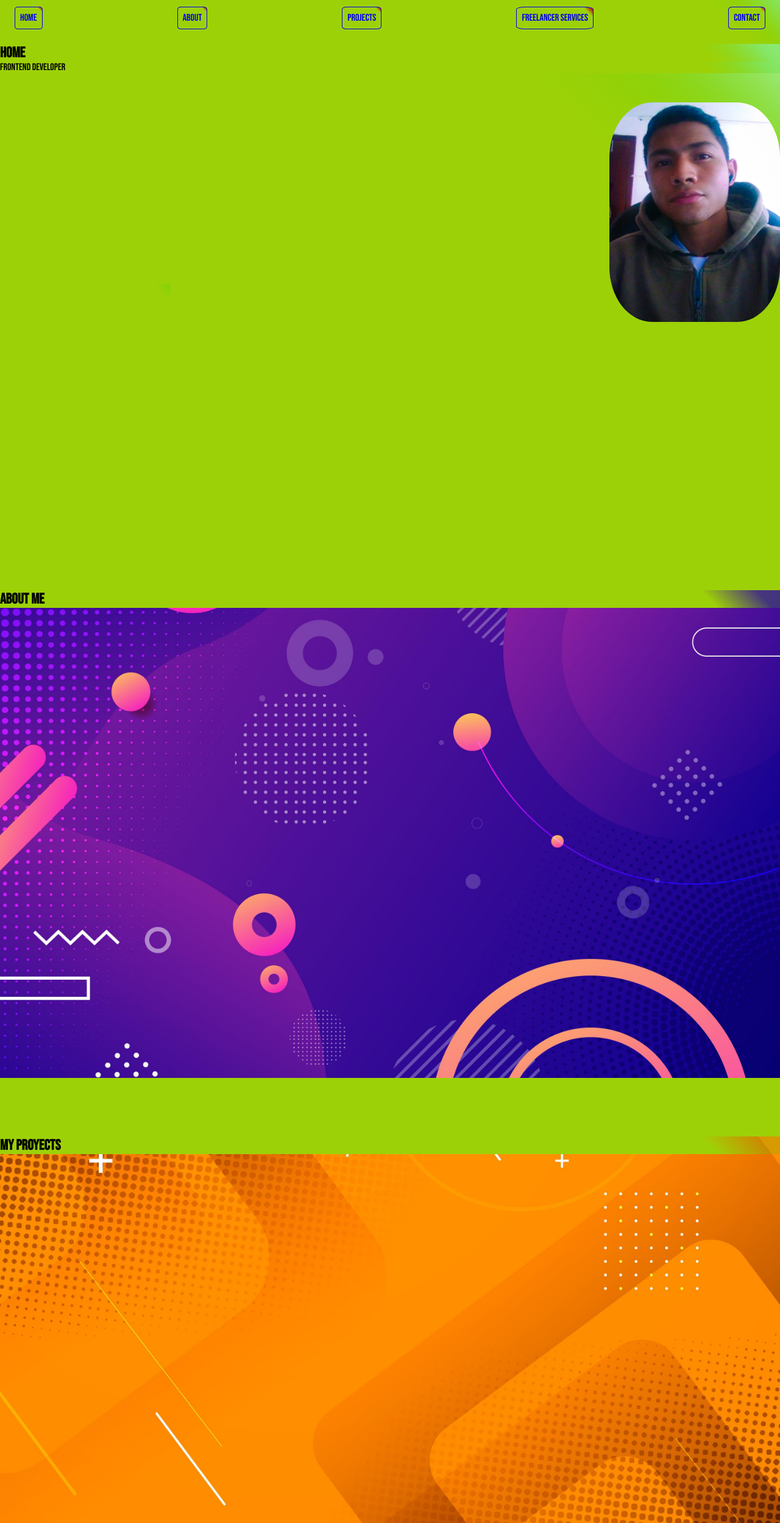
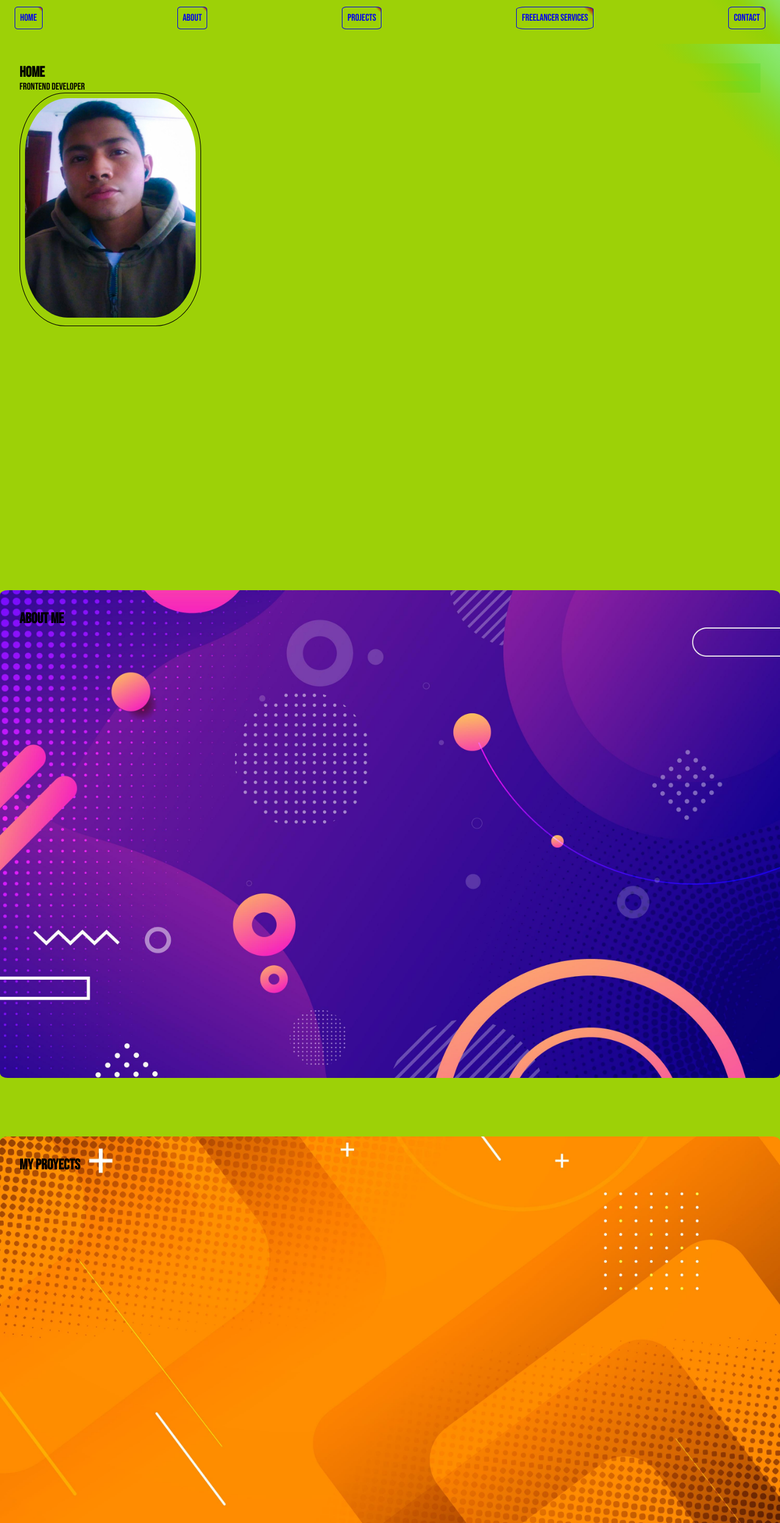
Before and after one commit to 1999CDavid/Proyect01, a plain HTML site: page index.html in a window 1280 px wide. Shown: the part 62-2560 px from the top of the page at 61% size. Drawn offline with Linux system fonts and the light colour scheme.

Commit message:
Cambios en diseño y agragando formulario

```diff
--- a/index.html
+++ b/index.html
@@ -36,18 +36,30 @@
             <p>
                 FRONTEND DEVELOPER
             </p>
-            <picture class="fotoContent">
+            <figure class="fotoContent">
                 <img id="foto" src="images/foto.jpg" alt="FotoCV">
-            </picture>
+            </figure>
         </section>
-        <section id="sect2">
+        <section id="sect2" class="sectBck">
             <h2>About me</h2>
         </section>
-        <section id="sect3">
+        <section id="sect3" class="sectBck">
             <h2>My proyects</h2>
         </section>
         <section id="sect4">
             <h2>Freelancer Services</h2>
+            <form>
+                <label for="nombre">Name:</label>
+                <input type="text" id="name" required>
+
+                <label for="contact">Contact:</label>
+                <input type="number" id="number" required>
+
+                <label for="mensaje">Message:</label>
+                <textarea id="message" name="message" rows="4" required></textarea>
+
+                <button type="submit">Submit</button>
+            </form>
         </section>
     </main>
     <footer id="footer">
--- a/responsiveStyle.css
+++ b/responsiveStyle.css
@@ -3,9 +3,12 @@
     #sect1 > .fotoContent > #foto{
         width: 30vh;
         height: 40vh;
-
+    }
+    #sect2, #sect3{
+        height: 100vh;
     }
 }
+
 /*Tablets en horizontal y escritorios normales*/
 @media (min-width:768px){
     #sect1 > .fotoContent > #foto{
--- a/style.css
+++ b/style.css
@@ -38,48 +38,62 @@ header > .barraNav> a:hover {
 body{
   font-family: 'Bebas Neue', sans-serif;
 }
+
 #sect1{
   width: 100%;
   height: 100vh;
-  background: url("images/fondo1.jpg");
-  background-attachment: fixed;
-  background-position: center;
-  background-size: cover;
+  padding: 4vh;
   margin-bottom: 12vh;
+}
+
+#sect1 > .fotoContent {
+  display:inline-block;
+  border: 1px solid;
+  width: fit-content;
+  border-radius: 25%;
+  padding: 1vh;
 }
 
 #sect1 > .fotoContent > #foto{
   border-radius: 25%;
   background-size: cover;
-  position: relative;
-  left: 125vh;
-  top: 6vh;
 }
 
 #sect2{
   width: 100%;
-  height: 100vh;
+  padding: 4vh;
   background: url("images/fondo2.jpg");
   background-attachment: fixed;
   background-position: center;
   background-size: cover;
   margin-top: 12vh;
+  border-radius: 1%;
 }
+
 #sect3{
   margin-top: 12vh;
   width: 100%;
-  height: 100vh;
+  padding: 4vh;
   background: url("images/fondo3.jpg");
   background-attachment: fixed;
   background-position: center;
   background-size: cover;
+  border-radius: 1%;
+}
+.sectBck > h2 {
+  background: none;
 }
 #sect4{
   width: 100%;
   height: 100vh;
   margin-top: 12vh;
+  padding: 4vh;
 }
-
+#sect4 > form{
+  display: flex;
+  flex-direction: column;
+  width: 30%;
+}
 footer>.contactContent{
   display: flex;
   padding: 4vh;
```
